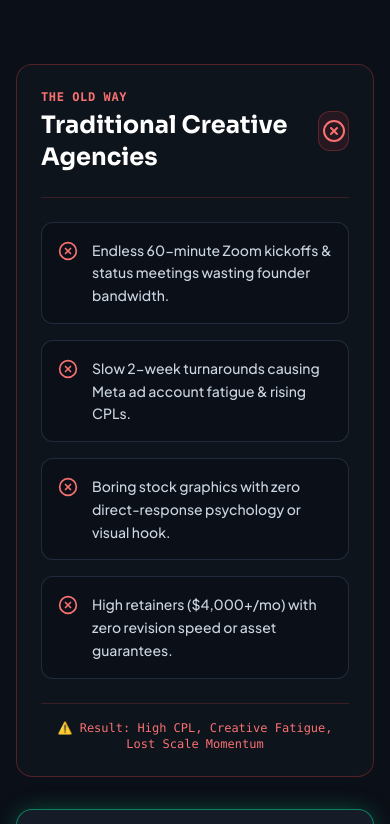
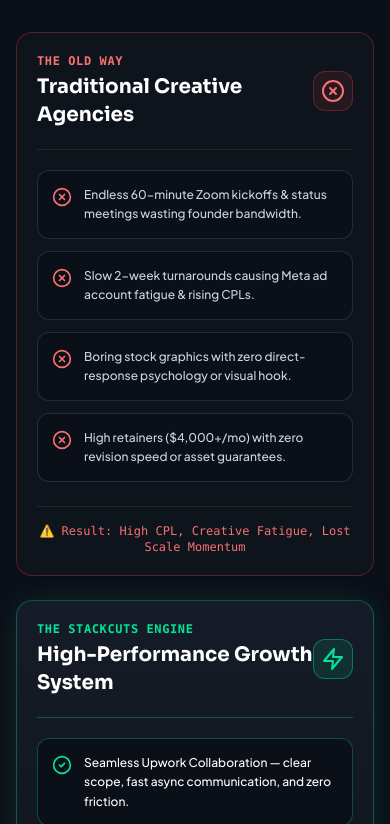
Before and after one commit to StackCuts/Agency, a React (Vite) app: page / in a window 390 px wide. Shown: the part 1600-2424 px from the top of the page. Built offline with nearby package versions, Linux system fonts and the light colour scheme.

Commit message:
Optimize ProblemVsSolution layout for vertical stacking on mobile and equal height alignment on desktop

```diff
--- a/src/components/ProblemVsSolution.jsx
+++ b/src/components/ProblemVsSolution.jsx
@@ -17,7 +17,7 @@ export default function ProblemVsSolution() {
   ];
 
   return (
-    <section id="why-us" className="py-24 bg-[#0B0F17] relative border-t border-[#2A3447]/50">
+    <section id="why-us" className="py-20 sm:py-24 bg-[#0B0F17] relative border-t border-[#2A3447]/50">
       <div className="max-w-7xl mx-auto px-4 sm:px-6 lg:px-8">
 
         {/* Section Header */}
@@ -35,65 +35,65 @@ export default function ProblemVsSolution() {
           </p>
         </div>
 
-        {/* 2-Column Comparison Layout */}
-        <div className="mt-16 grid grid-cols-1 lg:grid-cols-2 gap-8">
+        {/* 2-Column Comparison Layout (Vertical Stack on Mobile, Equal Height Side-by-Side on Desktop) */}
+        <div className="mt-12 sm:mt-16 flex flex-col md:grid md:grid-cols-2 gap-6 md:gap-8 items-stretch">
 
           {/* Column A: Traditional Agencies */}
-          <div className="bg-[#161C27]/40 border border-red-500/30 rounded-2xl p-6 sm:p-8 space-y-6 backdrop-blur-md relative overflow-hidden flex flex-col justify-between">
-            <div className="space-y-6">
-              <div className="flex items-center justify-between pb-6 border-b border-red-500/20">
+          <div className="bg-[#161C27]/40 border border-red-500/30 rounded-2xl p-5 sm:p-6 md:p-8 backdrop-blur-md relative overflow-hidden h-full flex flex-col justify-between">
+            <div className="space-y-5">
+              <div className="flex items-center justify-between pb-5 border-b border-red-500/20">
                 <div>
                   <span className="text-xs font-mono uppercase tracking-wider text-red-400 font-bold block mb-1">
                     THE OLD WAY
                   </span>
-                  <h3 className="text-2xl font-display font-bold text-white">Traditional Creative Agencies</h3>
+                  <h3 className="text-xl sm:text-2xl font-display font-bold text-white">Traditional Creative Agencies</h3>
                 </div>
-                <div className="w-10 h-10 rounded-xl bg-red-500/10 border border-red-500/30 flex items-center justify-center text-red-400">
+                <div className="w-10 h-10 rounded-xl bg-red-500/10 border border-red-500/30 flex items-center justify-center text-red-400 shrink-0">
                   <XCircle className="w-6 h-6" />
                 </div>
               </div>
 
-              <div className="space-y-4">
+              <div className="space-y-3 sm:space-y-4">
                 {traditionalPainPoints.map((text, idx) => (
-                  <div key={idx} className="flex items-start gap-3.5 p-4 rounded-xl bg-[#0B0F17]/60 border border-[#2A3447]/80">
+                  <div key={idx} className="flex items-start gap-3 p-3.5 sm:p-4 rounded-xl bg-[#0B0F17]/60 border border-[#2A3447]/80">
                     <XCircle className="w-5 h-5 text-red-400 shrink-0 mt-0.5" />
-                    <p className="text-sm text-slate-300 leading-relaxed">{text}</p>
+                    <p className="text-xs sm:text-sm text-slate-300 leading-relaxed">{text}</p>
                   </div>
                 ))}
               </div>
             </div>
 
-            <div className="pt-4 border-t border-red-500/20 text-center text-xs font-mono text-red-400">
+            <div className="mt-6 pt-4 border-t border-red-500/20 text-center text-xs font-mono text-red-400">
               ⚠️ Result: High CPL, Creative Fatigue, Lost Scale Momentum
             </div>
           </div>
 
-          {/* Column B: The StackCuts System */}
-          <div className="bg-[#161C27] border border-[#00E599]/50 rounded-2xl p-6 sm:p-8 space-y-6 shadow-mint-glow relative overflow-hidden flex flex-col justify-between">
-            <div className="space-y-6">
-              <div className="flex items-center justify-between pb-6 border-b border-[#00E599]/30">
+          {/* Column B: The StackCuts System (Green Accent Glow & Gradient) */}
+          <div className="bg-gradient-to-b from-[#161C27] to-[#0B0F17] border border-emerald-500/40 rounded-2xl p-5 sm:p-6 md:p-8 shadow-[0_0_30px_rgba(16,185,129,0.15)] relative overflow-hidden h-full flex flex-col justify-between">
+            <div className="space-y-5">
+              <div className="flex items-center justify-between pb-5 border-b border-[#00E599]/30">
                 <div>
                   <span className="text-xs font-mono uppercase tracking-wider text-[#00E599] font-bold block mb-1">
                     THE STACKCUTS ENGINE
                   </span>
-                  <h3 className="text-2xl font-display font-bold text-white">High-Performance Growth System</h3>
+                  <h3 className="text-xl sm:text-2xl font-display font-bold text-white">High-Performance Growth System</h3>
                 </div>
-                <div className="w-10 h-10 rounded-xl bg-[#00E599]/10 border border-[#00E599]/40 flex items-center justify-center text-[#00E599]">
+                <div className="w-10 h-10 rounded-xl bg-[#00E599]/10 border border-[#00E599]/40 flex items-center justify-center text-[#00E599] shrink-0">
                   <Zap className="w-6 h-6" />
                 </div>
               </div>
 
-              <div className="space-y-4">
+              <div className="space-y-3 sm:space-y-4">
                 {stackcutsEnginePoints.map((text, idx) => (
-                  <div key={idx} className="flex items-start gap-3.5 p-4 rounded-xl bg-[#0B0F17] border border-[#00E599]/30">
+                  <div key={idx} className="flex items-start gap-3 p-3.5 sm:p-4 rounded-xl bg-[#0B0F17] border border-[#00E599]/30">
                     <CheckCircle2 className="w-5 h-5 text-[#00E599] shrink-0 mt-0.5" />
-                    <p className="text-sm text-white font-medium leading-relaxed">{text}</p>
+                    <p className="text-xs sm:text-sm text-white font-medium leading-relaxed">{text}</p>
                   </div>
                 ))}
               </div>
             </div>
 
-            <div className="pt-4 border-t border-[#00E599]/30 text-center text-xs font-mono text-[#00E599] font-bold">
+            <div className="mt-6 pt-4 border-t border-[#00E599]/30 text-center text-xs font-mono text-[#00E599] font-bold">
               ⚡ Result: Lower CPL, Higher CTR & Scalable Conversion Infrastructure
             </div>
           </div>
```
